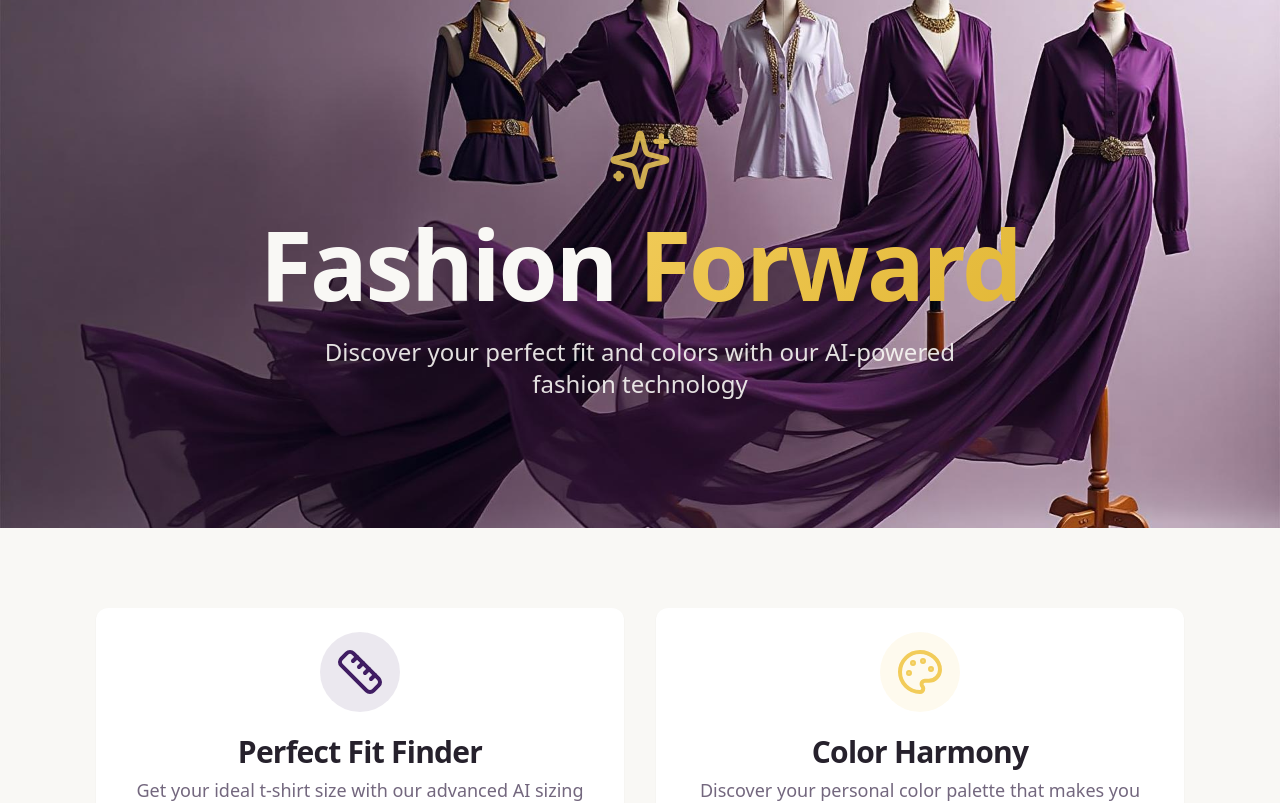
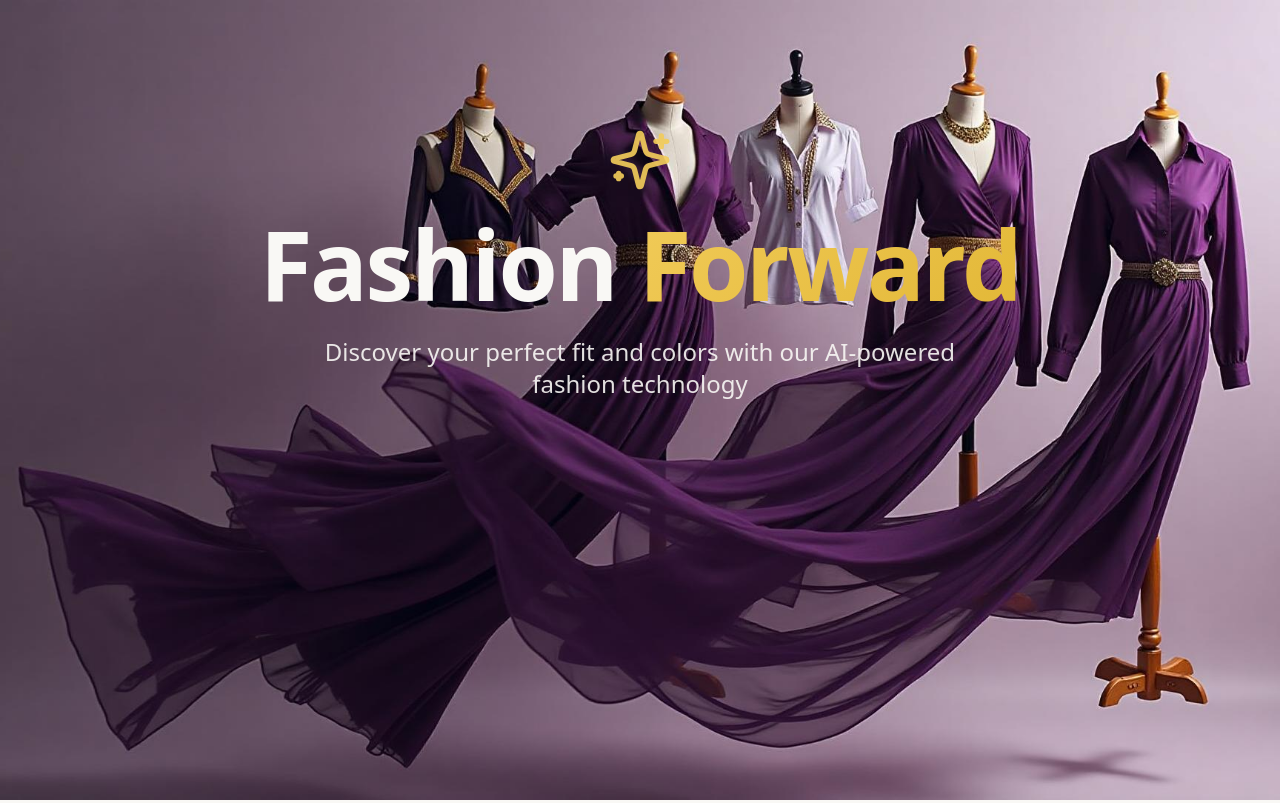
Before and after one commit to G-Madhuri/style-advisor-hub, a React (Vite) app: page / in a window 1280 px wide. Shown: the top 803 px of the page. Built offline with nearby package versions, Linux system fonts and the light colour scheme; the HTML template or start-up script is replaced by a standard one.

Commit message:
Fix background image display

```diff
--- a/src/pages/Index.tsx
+++ b/src/pages/Index.tsx
@@ -8,11 +8,15 @@ const Index = () => {
   return (
     <div className="min-h-screen bg-background">
       {/* Hero Section */}
-      <section className="relative overflow-hidden">
+      <section className="relative overflow-hidden min-h-screen">
         <div className="absolute inset-0 bg-gradient-hero opacity-95" />
         <div
-          className="absolute inset-0 bg-cover bg-center"
-          style={{ backgroundImage: `url(${fashionHero})` }}
+          className="absolute inset-0 bg-cover bg-center bg-no-repeat"
+          style={{
+            backgroundImage: `url(${fashionHero})`,
+            backgroundSize: 'cover',
+            backgroundPosition: 'center center'
+          }}
         />
 
         <div className="relative z-10 container mx-auto px-4 py-16 sm:py-24 lg:py-32">
```
